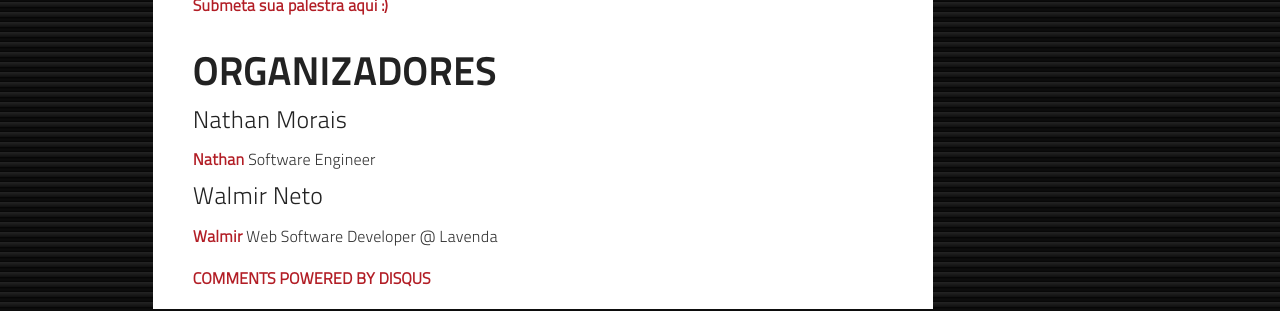
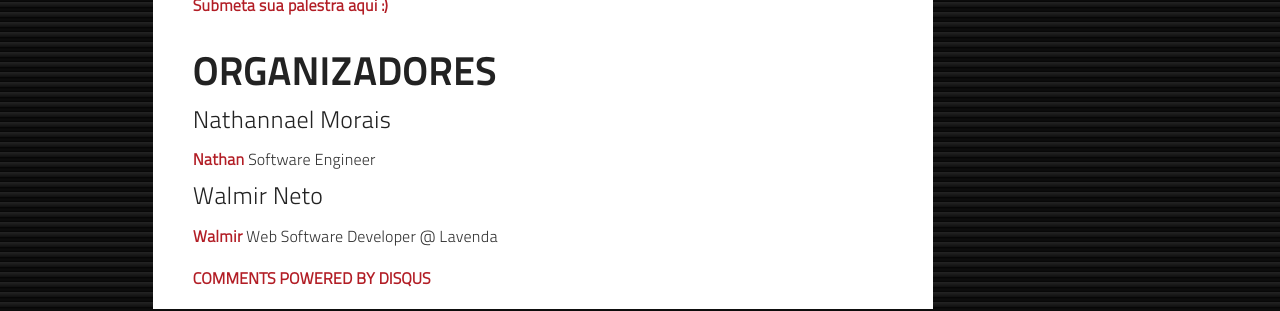
Before and after one commit to frevo-on-rails/frevo-on-rails.github.com, a Jekyll site: the page built from _posts/2024-02-29-encontro-de-fevereiro-2024.markdown, in a window 1280 px wide. Shown: the part 988-1299 px from the top of the page. Built offline with Jekyll 4.4.1, drawn with Linux system fonts in a browser that asks for light colours; nearby versions of some CDN libraries; comment, search, counter and statistics services are not loaded.

Commit message:
Fix Nathan name and contact

```diff
--- a/_posts/2024-02-29-encontro-de-fevereiro-2024.markdown
+++ b/_posts/2024-02-29-encontro-de-fevereiro-2024.markdown
@@ -31,9 +31,9 @@
 
 ## Organizadores
 
-### Nathan Morais
+### Nathannael Morais
 
-[Nathan](#) Software Engineer
+[Nathan](https://www.linkedin.com/in/nathannael) Software Engineer
 
 ### Walmir Neto
 
```
